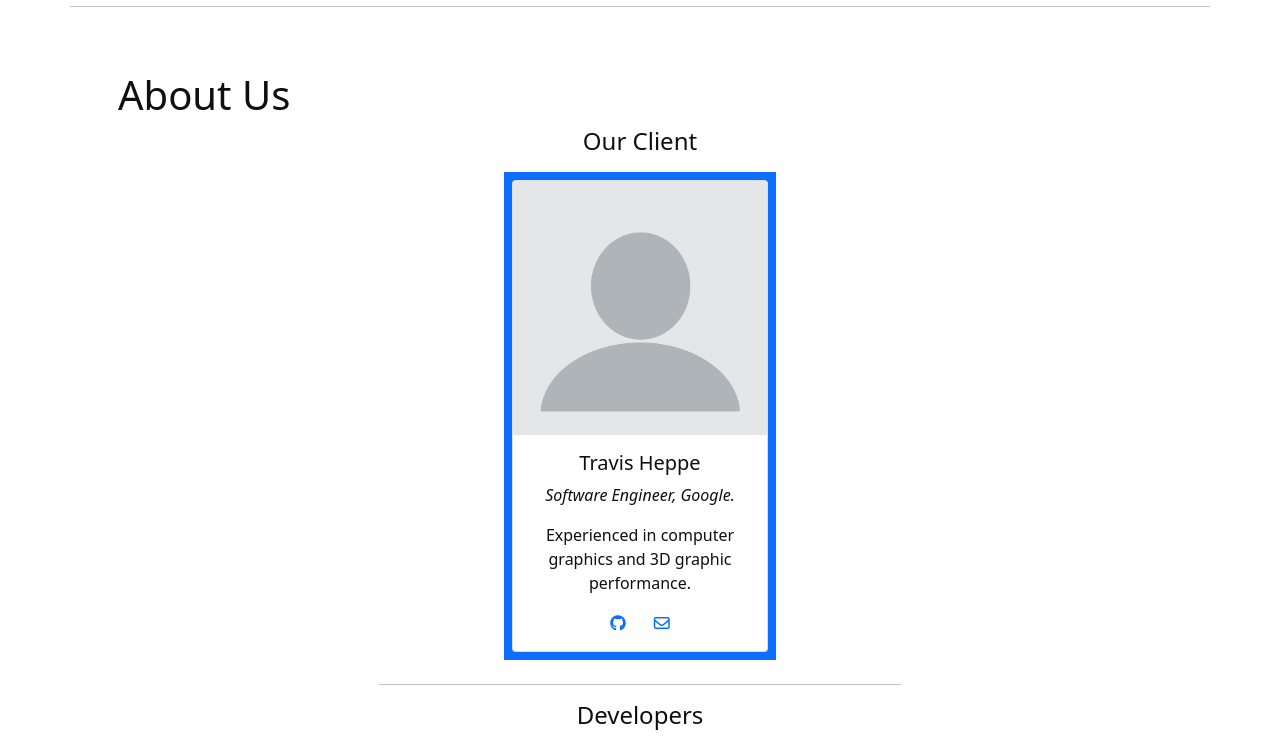
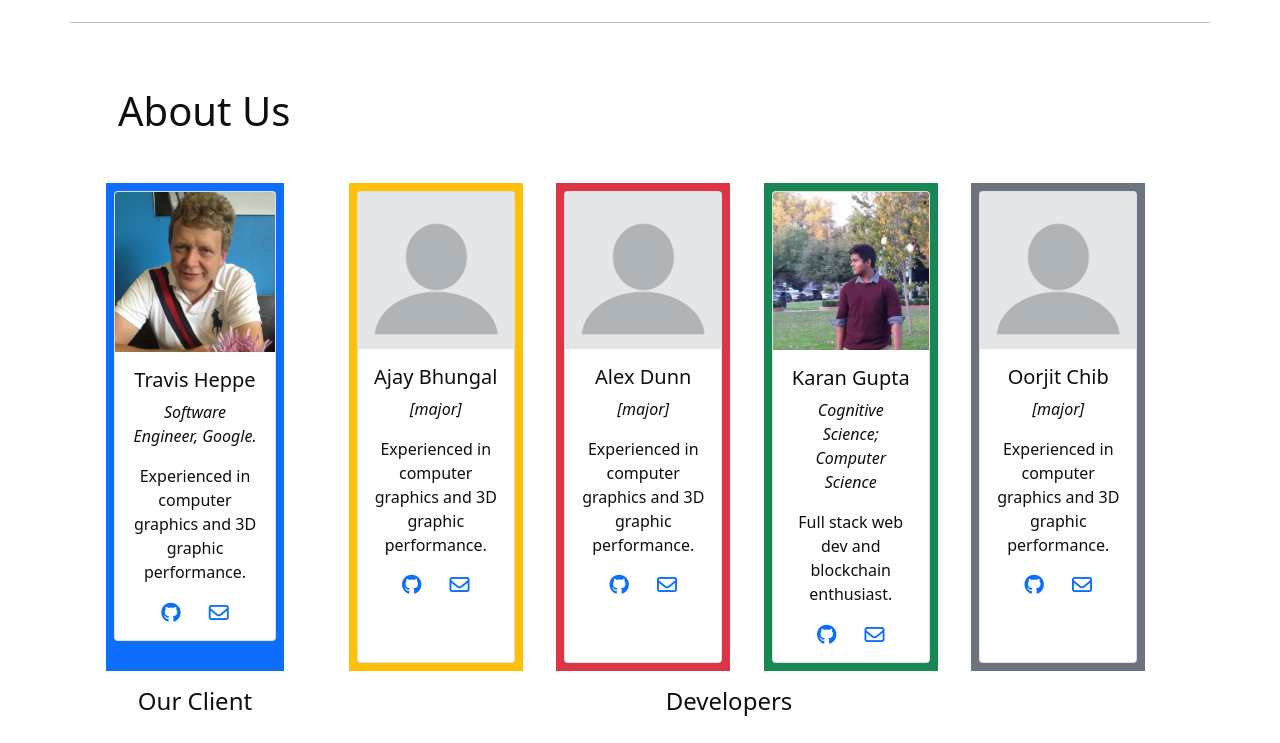
Before and after one commit to o-chib/hexisle.io, a website: page public/index.html in a window 1280 px wide. Shown: the part 1280-2023 px from the top of the page. Drawn offline with nearby package versions, Linux system fonts and the light colour scheme.

Commit message:
Tweaked changes based on team's input.

```diff
--- a/public/index.html
+++ b/public/index.html
@@ -23,10 +23,10 @@
     <!-- Nav Bar Here -->
     <nav class="navbar navbar-expand-md bg-light navbar-light sticky-top">
       <div class="container-md">
-        <a class="navbar-brand" href="#"><b>HexIsle.io</b></a>
-        <a class="button ms-auto me-4" href="https://github.com/o-chib/teamIO-project" target="_blank" rel="noopener noreferrer"><i class="fab fa-github"></i></a>
-        <a class="button me-4" href="mailto:email@example.com"><i class="fa fa-envelope-o"></i></a>
-        <button class="btn btn-outline-success" type="button" id="playNow">Play Now</button>
+        <a class="navbar-brand" href="#"><h2>HexIsle.io</h2></a>
+        <a class="button ms-auto me-4" href="https://github.com/o-chib/teamIO-project" target="_blank" rel="noopener noreferrer"><i class="fab fa-github fa-lg"></i></a>
+        <a class="button me-4" href="mailto:email@example.com"><i class="fa fa-envelope-o fa-lg"></i></a>
+        <button class="btn btn btn-primary btn-lg" type="button" id="playNow">Play Now</button>
       </div>
     </nav>
 
@@ -60,11 +60,13 @@
           <img src="image/lobby_bg.png" class="d-block w-100" alt="hello world 3"">
         </div>
         <button class="carousel-control-prev" type="button" data-bs-target="#mainCarousel" data-bs-slide="prev">
-          <span class="carousel-control-prev-icon" aria-hidden="true"></span>
+          <!-- <span class="carousel-control-prev-icon" aria-hidden="true"></span> -->
+          <i class="fas fa-arrow-circle-left fa-3x"></i>
           <span class="visually-hidden">Previous</span>
         </button>
         <button class="carousel-control-next" type="button" data-bs-target="#mainCarousel" data-bs-slide="next">
-          <span class="carousel-control-next-icon" aria-hidden="true"></span>
+          <!-- <span class="carousel-control-next-icon" aria-hidden="true"></span> -->
+          <i class="fas fa-arrow-circle-right fa-3x"></i>
           <span class="visually-hidden">Next</span>
         </button>
       </div>
@@ -74,90 +76,88 @@
 
     <!-- About Us -->
     <div class="container-md px-5 py-5">
-        <h1>About Us</h1>
+      <h1 class="mb-5">About Us</h1>
 
-        <!-- Client -->
-        <div class="row mb-2 text-center">
-          <h4>Our Client</h4>
-        </div>
-        <div class="row justify-content-center text-center mb-4">
-          <div class="col-auto p-2 bg-primary">
-            <div class="card" style="width: 16rem;">
-              <img src="image/profile_pic.png" class="card-img-top" alt="...">
-              <div class="card-body">
-                <h5 class="card-title">Travis Heppe</h5>
-                <p class="card-text fst-italic">Software Engineer, Google.</p>
-                <p class="card-text">Experienced in computer graphics and 3D graphic performance.</p>
-                <a class="button me-4" href="https://github.com/o-chib/teamIO-project" target="_blank" rel="noopener noreferrer"><i class="fab fa-github"></i></a>
-                <a class="button" href="mailto:email@example.com"><i class="fa fa-envelope-o"></i></a>
-              </div>
+      <div class="row my-3 row-cols-1 justify-content-between text-center">
+        <div class="col-md-2 p-2 bg-primary">
+          <div class="card">
+            <img src="image/travis.jpg" class="card-img-top" alt="...">
+            <div class="card-body">
+              <h5 class="card-title">Travis Heppe</h5>
+              <p class="card-text fst-italic">Software Engineer, Google.</p>
+              <p class="card-text">Experienced in computer graphics and 3D graphic performance.</p>
+              <a class="button me-4" href="https://github.com/heppe" target="_blank" rel="noopener noreferrer"><i class="fab fa-github fa-lg"></i></a>
+              <a class="button" href="mailto:heppe@google.com"><i class="fa fa-envelope-o fa-lg"></i></a>
             </div>
           </div>
         </div>
-
-        <hr class="container-md w-50">
-
-        <!-- Developers -->
-        <div class="row mb-2 text-center">
-          <h4>Developers</h4>
-        </div>
-        <div class="row mb-3 row-cols-1 row-cols-md-4 justify-content-between">
-          <div class="col text-center bg-secondary p-2 w-auto mb-2">
-            <div class="card h-100" style="width: 16rem;">
+        <div class="col-md-10 ps-5 d-flex justify-content-around">
+          <div class="col-md-3 p-2 bg-warning aboutCard">
+            <div class="card h-100">
               <img src="image/profile_pic.png" class="card-img-top" alt="...">
               <div class="card-body">
                 <h5 class="card-title">Ajay Bhungal</h5>
                 <p class="card-text fst-italic">[major]</p>
                 <p class="card-text">Experienced in computer graphics and 3D graphic performance.</p>
-                <a class="button me-4" href="https://github.com/o-chib/teamIO-project" target="_blank" rel="noopener noreferrer"><i class="fab fa-github"></i></a>
-                <a class="button" href="mailto:asbhungal@ucdavis.edu"><i class="fa fa-envelope-o"></i></a>
+                <a class="button me-4" href="" target="_blank" rel="noopener noreferrer"><i class="fab fa-github fa-lg"></i></a>
+                <a class="button" href="mailto:mailto:asbhungal@ucdavis.edu"><i class="fa fa-envelope-o fa-lg"></i></a>
               </div>
             </div>
           </div>
-          <div class="col text-center bg-secondary p-2 w-auto mb-2">
-            <div class="card h-100" style="width: 16rem;">
+          <div class="col-md-3 p-2 bg-danger aboutCard">
+            <div class="card h-100">
               <img src="image/profile_pic.png" class="card-img-top" alt="...">
               <div class="card-body">
                 <h5 class="card-title">Alex Dunn</h5>
                 <p class="card-text fst-italic">[major]</p>
                 <p class="card-text">Experienced in computer graphics and 3D graphic performance.</p>
-                <a class="button me-4" href="https://github.com/o-chib/teamIO-project" target="_blank" rel="noopener noreferrer"><i class="fab fa-github"></i></a>
-                <a class="button" href="mailto:adunn@ucdavis.edu"><i class="fa fa-envelope-o"></i></a>
+                <a class="button me-4" href="" target="_blank" rel="noopener noreferrer"><i class="fab fa-github fa-lg"></i></a>
+                <a class="button" href="mailto:adunn@ucdavis.edu"><i class="fa fa-envelope-o fa-lg"></i></a>
               </div>
             </div>
           </div>
-          <div class="col-auto text-center bg-secondary p-2 w-auto mb-2">
-            <div class="card h-100" style="width: 16rem;">
+          <div class="col-md-3 p-2 bg-success aboutCard">
+            <div class="card h-100">
               <img src="image/karan.jpg" class="card-img-top" alt="...">
-              <div class="card-body ">
+              <div class="card-body">
                 <h5 class="card-title">Karan Gupta</h5>
-                <p class="card-text fst-italic">[major]</p>
-                <p class="card-text">General developer and blockchain enthusiast.</p>
-                <a class="button me-4" href="https://github.com/kargupta28" target="_blank" rel="noopener noreferrer"><i class="fab fa-github"></i></a>
-                <a class="button" href="mailto:kargupta@ucdavis.edu "><i class="fa fa-envelope-o"></i></a>
+                <p class="card-text fst-italic">Cognitive Science;<br>Computer Science</p>
+                <p class="card-text">Full stack web dev and blockchain enthusiast.</p>
+                <a class="button me-4" href="https://github.com/kargupta28" target="_blank" rel="noopener noreferrer"><i class="fab fa-github fa-lg"></i></a>
+                <a class="button" href="mailto:kargupta@ucdavis.edu"><i class="fa fa-envelope-o fa-lg"></i></a>
               </div>
             </div>
           </div>
-          <div class="col-auto text-center bg-secondary p-2 w-auto mb-2">
-            <div class="card h-100" style="width: 16rem;">
+          <div class="col-md-3 p-2 bg-secondary aboutCard">
+            <div class="card h-100">
               <img src="image/profile_pic.png" class="card-img-top" alt="...">
               <div class="card-body">
                 <h5 class="card-title">Oorjit Chib</h5>
                 <p class="card-text fst-italic">[major]</p>
                 <p class="card-text">Experienced in computer graphics and 3D graphic performance.</p>
-                <a class="button me-4" href="https://github.com/o-chib/teamIO-project" target="_blank" rel="noopener noreferrer"><i class="fab fa-github"></i></a>
-                <a class="button" href="mailto:ochib@ucdavis.edu "><i class="fa fa-envelope-o"></i></a>
+                <a class="button me-4" href="" target="_blank" rel="noopener noreferrer"><i class="fab fa-github fa-lg"></i></a>
+                <a class="button" href="mailto:ochib@ucdavis.edu"><i class="fa fa-envelope-o fa-lg"></i></a>
               </div>
             </div>
           </div>
         </div>
+      </div>
+
+      <div class="row justify-content-between">
+        <div class="col-2 mb-2 text-center">
+          <h4>Our Client</h4>
+        </div>
+        <div class="col-10 mb-2 text-center">
+          <h4>Developers</h4>
+        </div>
+      </div>
     </div>
 
     <hr class="container-md">
 
-    <!-- Github Documentation -->
+    <!-- Documentation -->
     <div class="container-md px-5 py-5">
-      <h1>Github Documentation</h1>
+      <h1>Documentation</h1>
     </div>
 
     <hr class="container-md">
--- a/public/stylesheets/style.css
+++ b/public/stylesheets/style.css
@@ -2,3 +2,7 @@ body {
     background-color: #fff;
     color: #0f0f0f;
   }
+
+  .aboutCard {
+    width: 21%;
+  }
```
Also changed, not shown: public/image/travis.jpg (added).
